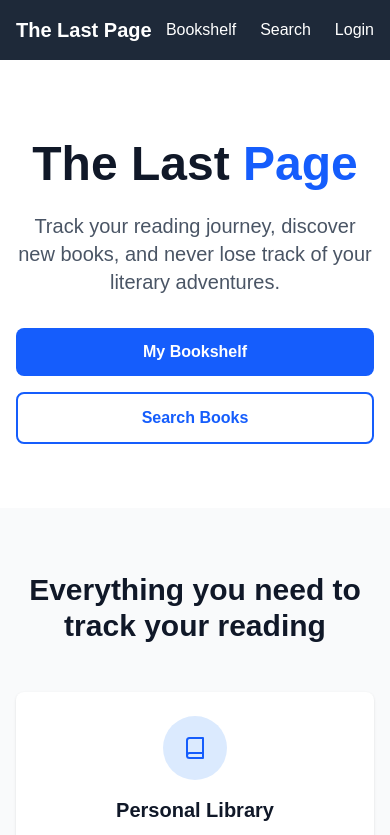
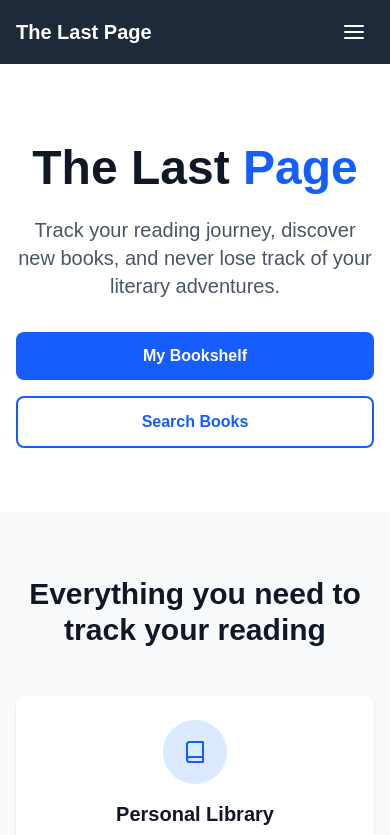
Before and after one commit to DiegoRojo99/The-Last-Page, a Next.js app: page / in a window 390 px wide. Shown: the top 835 px of the page. Built offline with nearby package versions, Linux system fonts and the light colour scheme; no server answers.

Commit message:
Responsive nav

```diff
--- a/src/app/components/Nav.tsx
+++ b/src/app/components/Nav.tsx
@@ -4,9 +4,11 @@ import { useEffect, useState } from "react";
 import { auth } from "@/lib/firebase";
 import { useRouter } from "next/navigation";
 import { onAuthStateChanged, signOut, User } from "firebase/auth";
+import { FiMenu, FiX } from "react-icons/fi";
 
 const Navbar = () => {
   const [user, setUser] = useState<User | null>(null);
+  const [isMobileMenuOpen, setIsMobileMenuOpen] = useState(false);
   const router = useRouter();
 
   useEffect(() => {
@@ -19,33 +21,100 @@ const Navbar = () => {
 
   const handleLogout = async () => {
     await signOut(auth);
+    setIsMobileMenuOpen(false);
     router.push("/login");
   };
 
+  const toggleMobileMenu = () => {
+    setIsMobileMenuOpen(!isMobileMenuOpen);
+  };
+
+  const closeMobileMenu = () => {
+    setIsMobileMenuOpen(false);
+  };
+
   return (
-    <nav className="bg-gray-800 p-4 text-white">
-      <div className="container mx-auto flex justify-between items-center">
-        <div className="text-xl font-bold">
-          <Link href="/">The Last Page</Link>
+    <nav className="bg-gray-800 text-white shadow-lg">
+      <div className="container mx-auto px-4">
+        <div className="flex justify-between items-center h-16">
+          {/* Logo */}
+          <div className="flex-shrink-0">
+            <Link href="/" className="text-xl font-bold hover:text-gray-300 transition-colors">
+              The Last Page
+            </Link>
           </div>
-        <div className="space-x-6">
-          <Link href="/bookshelf" className="hover:text-gray-400">
+
+          {/* Desktop Menu */}
+          <div className="hidden md:flex space-x-6">
+            <Link href="/bookshelf" className="hover:text-gray-300 transition-colors px-3 py-2 rounded-md text-sm font-medium">
               Bookshelf
             </Link>
-          <Link href="/books" className="hover:text-gray-400">
+            <Link href="/books" className="hover:text-gray-300 transition-colors px-3 py-2 rounded-md text-sm font-medium">
               Search
             </Link>
             {user ? (
-            <>
-              <span className="hover:text-gray-400 cursor-pointer" onClick={handleLogout}>
+              <button
+                onClick={handleLogout}
+                className="hover:text-gray-300 transition-colors px-3 py-2 rounded-md text-sm font-medium cursor-pointer"
+              >
                 Logout
-              </span>
-            </>
+              </button>
             ) : (
-            <Link href="/login" className="hover:text-gray-400">
+              <Link href="/login" className="hover:text-gray-300 transition-colors px-3 py-2 rounded-md text-sm font-medium">
                 Login
               </Link>
             )}
+          </div>
+
+          {/* Mobile menu button */}
+          <div className="md:hidden">
+            <button
+              onClick={toggleMobileMenu}
+              className="text-white hover:text-gray-300 focus:outline-none focus:text-gray-300 transition-colors p-2"
+            >
+              {isMobileMenuOpen ? (
+                <FiX className="h-6 w-6" />
+              ) : (
+                <FiMenu className="h-6 w-6" />
+              )}
+            </button>
+          </div>
+        </div>
+
+        {/* Mobile Menu */}
+        <div className={`md:hidden transition-all duration-300 ease-in-out ${isMobileMenuOpen ? 'max-h-64 opacity-100' : 'max-h-0 opacity-0 overflow-hidden'}`}>
+          <div className="px-2 pt-2 pb-3 space-y-1 border-t border-gray-700">
+            <Link
+              href="/bookshelf"
+              onClick={closeMobileMenu}
+              className="block px-3 py-2 rounded-md text-base font-medium hover:text-gray-300 hover:bg-gray-700 transition-colors"
+            >
+              Bookshelf
+            </Link>
+            <Link
+              href="/books"
+              onClick={closeMobileMenu}
+              className="block px-3 py-2 rounded-md text-base font-medium hover:text-gray-300 hover:bg-gray-700 transition-colors"
+            >
+              Search
+            </Link>
+            {user ? (
+              <button
+                onClick={handleLogout}
+                className="block w-full text-left px-3 py-2 rounded-md text-base font-medium hover:text-gray-300 hover:bg-gray-700 transition-colors"
+              >
+                Logout
+              </button>
+            ) : (
+              <Link
+                href="/login"
+                onClick={closeMobileMenu}
+                className="block px-3 py-2 rounded-md text-base font-medium hover:text-gray-300 hover:bg-gray-700 transition-colors"
+              >
+                Login
+              </Link>
+            )}
+          </div>
         </div>
       </div>
     </nav>
```
Lines whose indentation alone changed are shown as unchanged.
